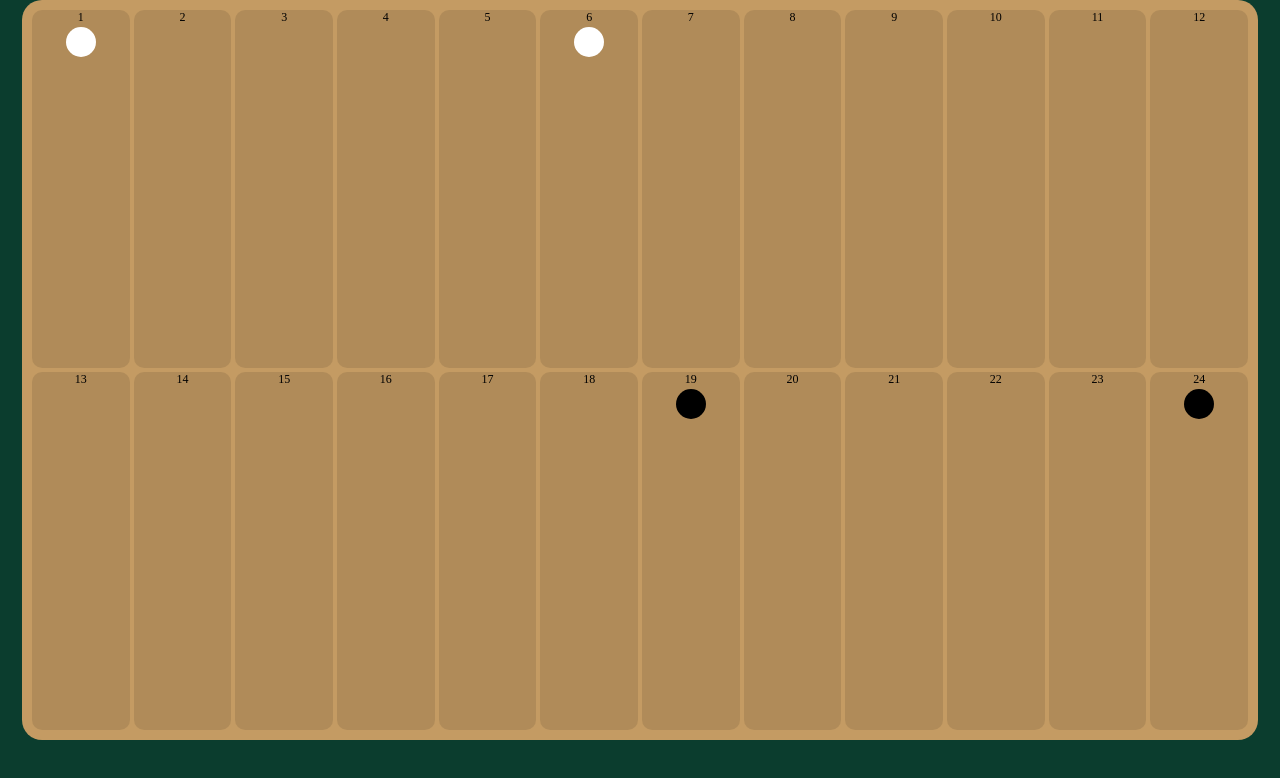
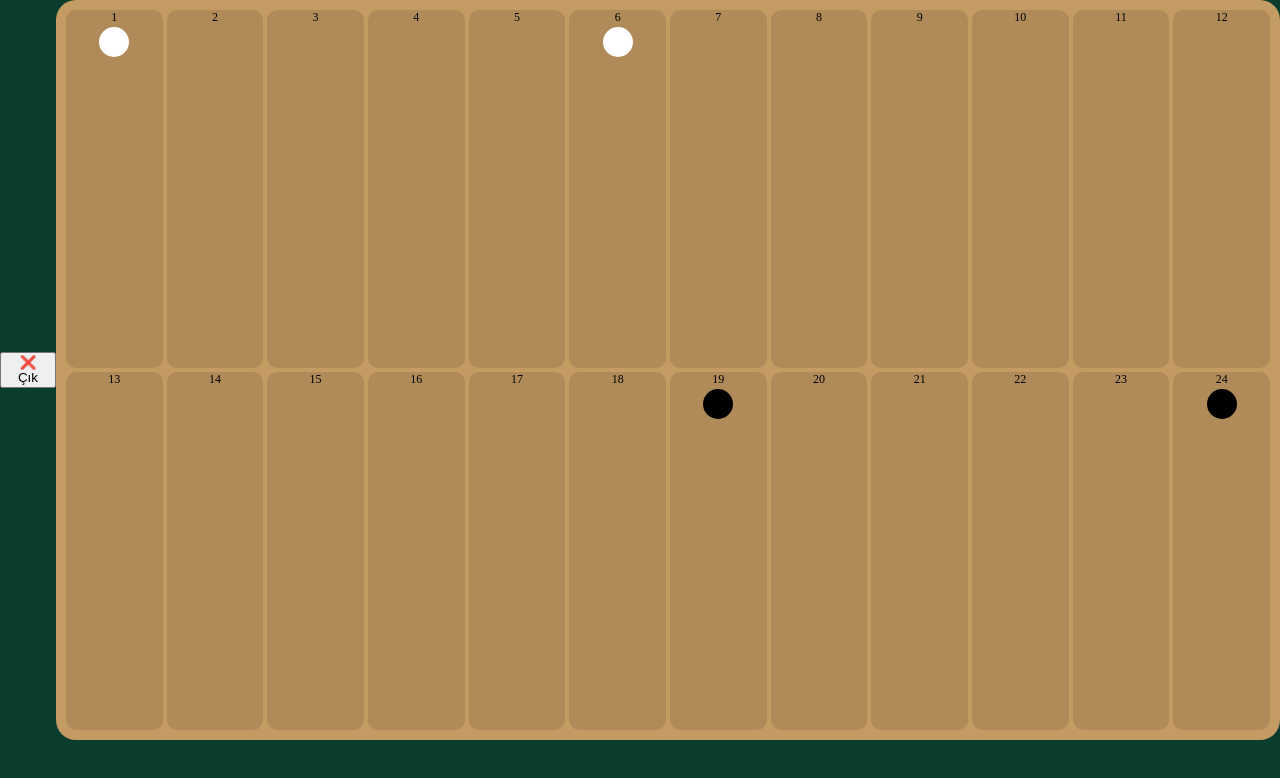
Before and after one commit to ismail4178/online-tavla, a website: page public/game.html in a window 1280 px wide. Drawn offline with nearby package versions, Linux system fonts and the light colour scheme; no server answers.

Commit message:
game.html

```diff
--- a/public/game.html
+++ b/public/game.html
@@ -4,12 +4,13 @@
 <meta charset="UTF-8">
 <meta name="viewport" content="width=device-width, initial-scale=1.0">
 <title>Tavla Oyunu</title>
-
 <link rel="stylesheet" href="style.css">
 <script src="/socket.io/socket.io.js"></script>
 </head>
 
 <body class="game-body">
+
+<button class="exit" onclick="exitGame()">❌ Çık</button>
 
 <div id="board"></div>
 
@@ -18,6 +19,12 @@
 <script>
 document.documentElement.requestFullscreen?.();
 screen.orientation?.lock("landscape");
+
+function exitGame(){
+  if(confirm("Oyundan çıkmak istiyor musun?")){
+    window.location = "/";
+  }
+}
 </script>
 
 </body>
```
